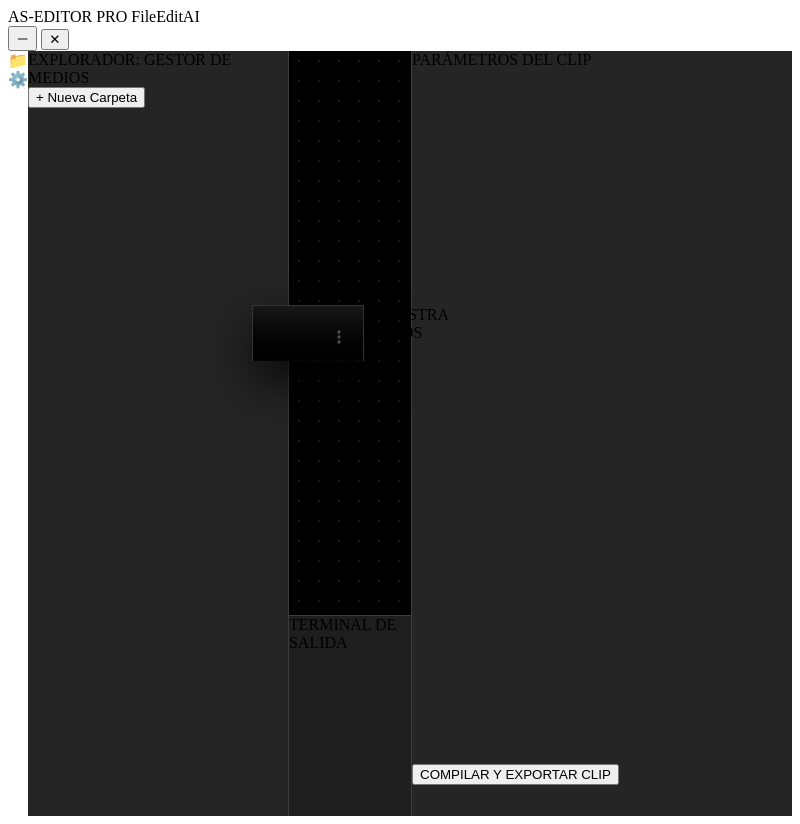
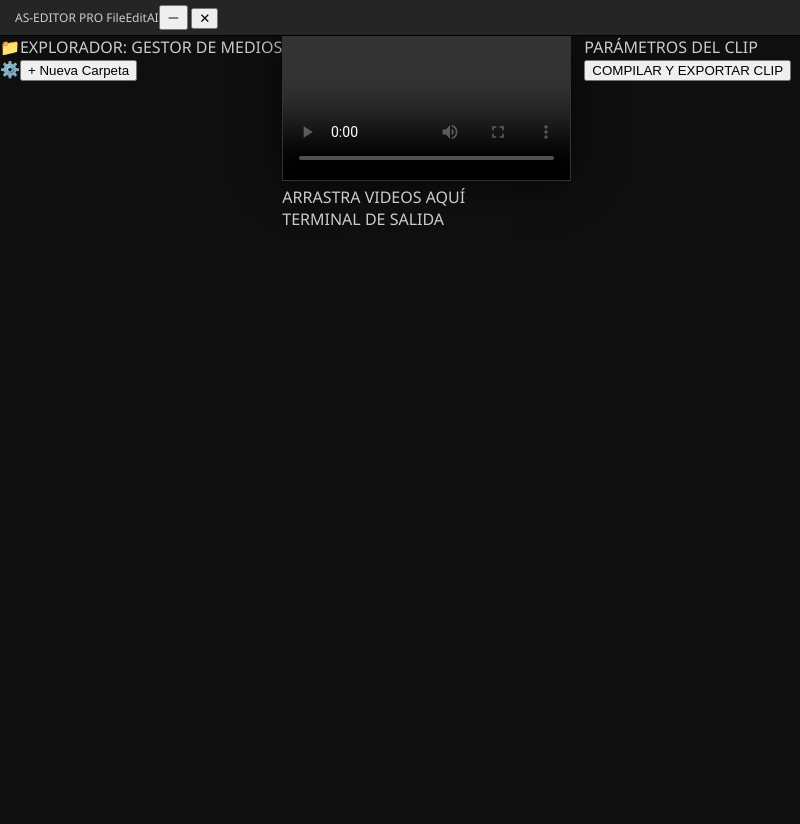
Before and after one commit to BX-SABMAINHUB/As-Editor, an Electron app: page index.html in a window 800 px wide. After the commit the page ends 800 px from the top, so only its background shows below. Drawn offline with Linux system fonts and the light colour scheme.

Commit message:
Refactor CSS with CSS variables and layout updates

```diff
--- a/style.css
+++ b/style.css
@@ -1,32 +1,41 @@
-/* ARREGLO DEL DISEÑO: EL VÍDEO YA NO ESTÁ BLOQUEADO */
-.vs-body { display: flex; height: calc(100vh - 35px); overflow: hidden; }
-
-/* EXPLORADOR IZQUIERDO */
-.vs-sidebar { width: 260px; background: #252526; display: flex; flex-direction: column; border-right: 1px solid #3c3c3c; }
-.tree-folder { padding: 10px; font-size: 11px; color: #007acc; font-weight: bold; cursor: pointer; display: flex; justify-content: space-between; }
-.add-btn { background: #333; padding: 0 5px; border-radius: 3px; }
-
-/* ÁREA CENTRAL (VÍDEO) */
-.vs-editor-area { flex: 1; display: flex; flex-direction: column; background: #000; position: relative; }
-.vs-video-container {
-    flex: 1;
-    display: flex;
-    align-items: center;
-    justify-content: center;
-    background-image: radial-gradient(#1a1a1a 1px, transparent 1px);
-    background-size: 20px 20px; /* Fondo de rejilla profesional */
-}
-video {
-    max-width: 90%;
-    max-height: 90%;
-    box-shadow: 0 20px 50px rgba(0,0,0,0.8);
-    border: 1px solid #333;
+:root {
+    --bg-main: #0f0f0f;
+    --bg-side: #1a1a1a;
+    --accent: #007acc;
+    --border: #2d2d2d;
+    --text-dim: #858585;
 }
 
-/* PANEL DERECHO (AJUSTES) */
-.vs-properties { width: 380px; background: #252526; border-left: 1px solid #3c3c3c; }
-.vs-scroll-options { padding: 15px; overflow-y: scroll; height: calc(100% - 100px); }
-.vs-group-title { background: #333; color: #eee; font-size: 10px; padding: 8px; margin-top: 5px; border-radius: 2px; }
+body { margin: 0; background: var(--bg-main); color: #ccc; font-family: 'Segoe UI', sans-serif; height: 100vh; display: flex; flex-direction: column; overflow: hidden; }
 
-/* TERMINAL DE SALIDA */
-.vs-bottom-panel { height: 200px; background: #1e1e1e; border-top: 1px solid #3c3c3c; }
+/* HEADER */
+.vs-header { height: 35px; background: #252526; border-bottom: 1px solid #000; display: flex; align-items: center; padding: 0 15px; font-size: 12px; }
+
+/* WORKSPACE */
+.vs-body { flex: 1; display: flex; overflow: hidden; }
+
+/* EXPLORER */
+.vs-sidebar-left { width: 260px; background: var(--bg-side); border-right: 1px solid var(--border); display: flex; flex-direction: column; }
+.tree-item { padding: 6px 20px; font-size: 13px; cursor: pointer; border-left: 2px solid transparent; }
+.tree-item:hover { background: #2a2d2e; }
+.tree-item.active { background: #37373d; border-left-color: var(--accent); color: white; }
+
+/* CENTER VIEWPORT */
+.vs-viewport { flex: 1; display: flex; flex-direction: column; background: #000; }
+.vs-canvas { flex: 1; display: flex; align-items: center; justify-content: center; background: radial-gradient(#1a1a1a 1px, transparent 1px); background-size: 25px 25px; }
+video { max-width: 95%; max-height: 95%; border: 1px solid #333; box-shadow: 0 0 40px rgba(0,0,0,0.7); }
+
+/* PROPERTIES RIGHT */
+.vs-sidebar-right { width: 380px; background: var(--bg-side); border-left: 1px solid var(--border); display: flex; flex-direction: column; }
+.vs-scroll { flex: 1; overflow-y: auto; padding: 10px; scrollbar-width: thin; }
+.vs-group-title { font-size: 10px; font-weight: 800; padding: 10px; background: #252526; color: var(--accent); border-bottom: 1px solid #111; cursor: pointer; }
+.vs-row { display: flex; align-items: center; padding: 5px 0; border-bottom: 1px solid #222; }
+.vs-row label { font-size: 11px; width: 140px; color: #aaa; white-space: nowrap; overflow: hidden; text-overflow: ellipsis; }
+input[type="range"] { flex: 1; accent-color: var(--accent); height: 2px; }
+.vs-val { width: 50px; text-align: right; font-size: 10px; color: var(--accent); font-family: monospace; }
+
+/* TERMINAL */
+.vs-terminal { height: 220px; background: #121212; border-top: 1px solid var(--border); overflow-y: auto; padding: 15px; font-family: 'Consolas', monospace; font-size: 12px; }
+.log-system { color: #569cd6; }
+.log-success { color: #4ec9b0; }
+.log-error { color: #f44747; }
```
